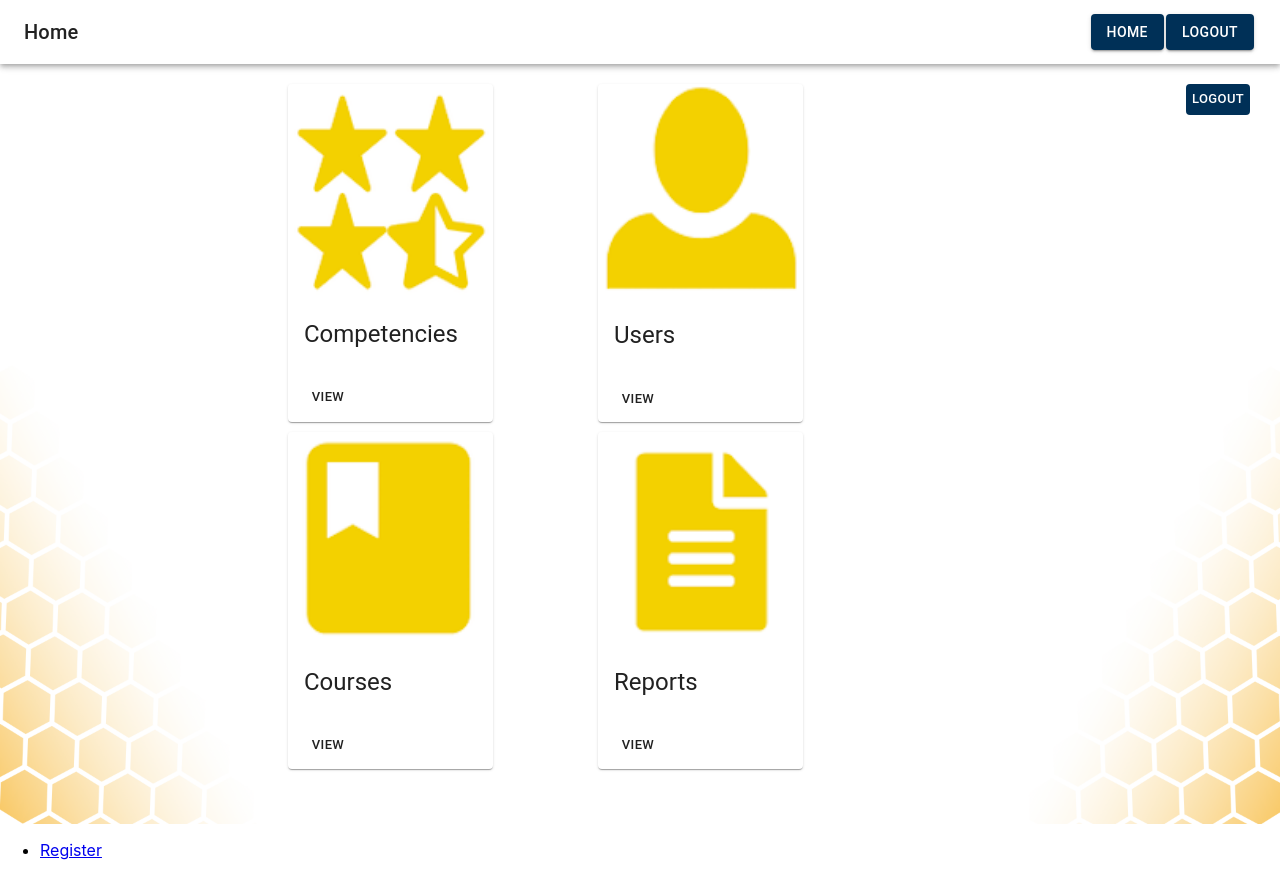
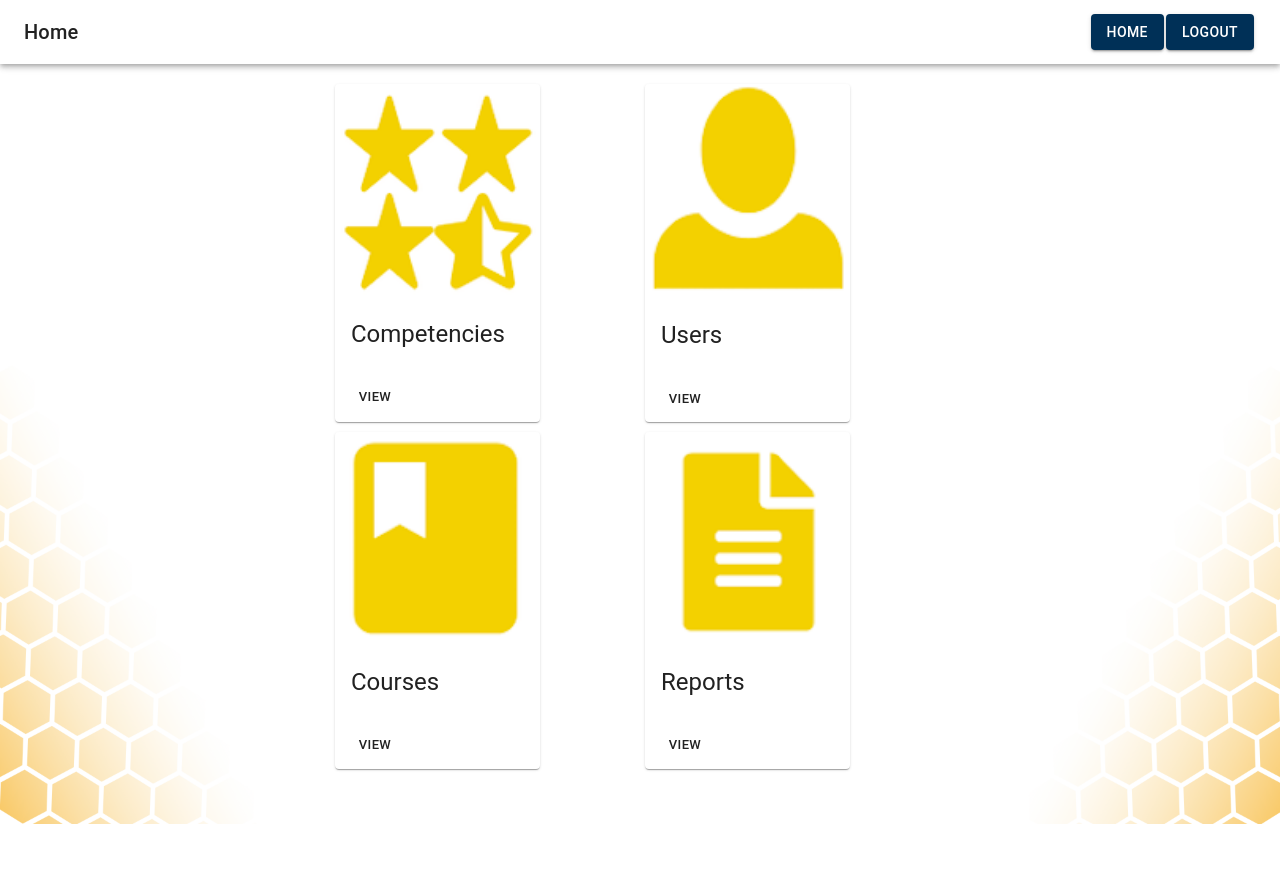
Before and after one commit to Excel-Tracker-Team-9302/excel-tracker, a React (Create React App) app in the folder excel-tracker-application/: page /dashboard in a window 1280 px wide. After the commit the page ends 824 px from the top, so only its background shows below. Built offline with nearby package versions, Linux system fonts and the light colour scheme.

Commit message:
Fix slight formatting issues

```diff
--- a/excel-tracker-application/src/components/App.js
+++ b/excel-tracker-application/src/components/App.js
@@ -42,25 +42,11 @@ class App extends Component {
             <Route path="/dashboard">
               <Dashboard />
             </Route>
-            <Route path="/">
+             <Route path="/register">
+              <Register />
+              </Route>
+              <Route path="/">
               <Login />
-            </Route>
-          </Switch>
-        </div>
-        <div>
-          <nav>
-            <ul>
-              <li>
-                <Link to="/register">Register</Link>
-              </li>
-            </ul>
-          </nav>
-
-          {/* A <Switch> looks through its children <Route>s and
-              renders the first one that matches the current URL. */}
-          <Switch>
-            <Route path="/register">
-              <Register />
             </Route>
           </Switch>
         </div>
--- a/excel-tracker-application/src/components/Home/coolcard.js
+++ b/excel-tracker-application/src/components/Home/coolcard.js
@@ -27,9 +27,7 @@ export default function ImgMediaCard() {
 
   return (
     <div>
-    <Button size="small" color="black" style = {{'background-color': '#003057', 'color': '#ffff', 'float':'right', 'margin-right': '30px'}}>
-        Logout
-    </Button>
+
     <div className='flex-auto'>
 
     <Container style = {{display: 'grid', 'grid-template-columns': '300px 300px', 'justify-content':'center', 'grid-gap': '10px'}}>
```
